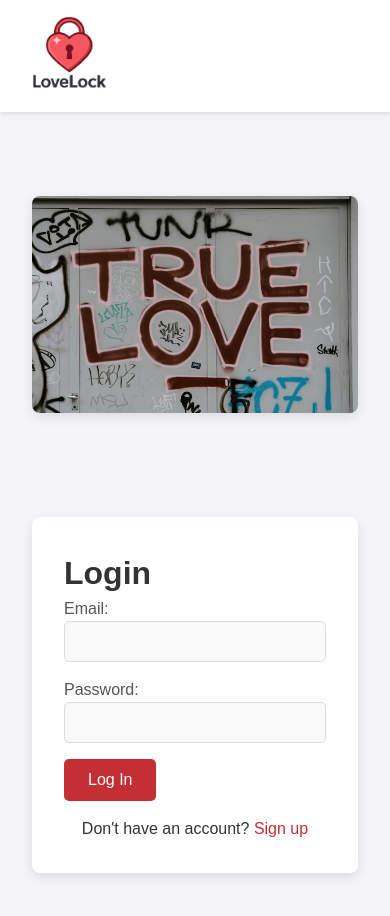
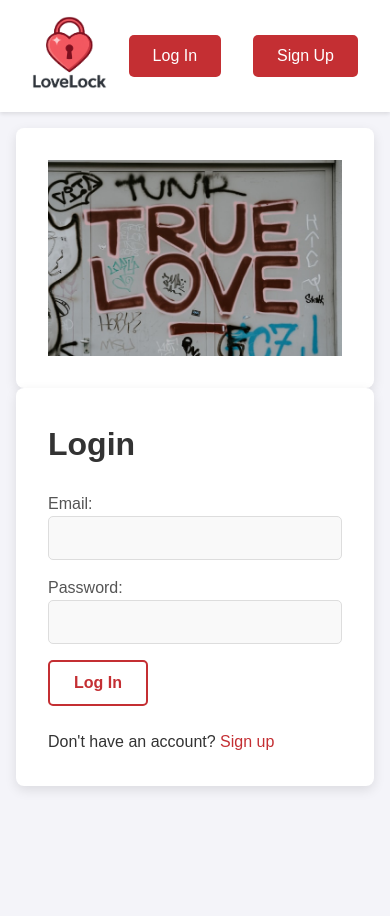
Before and after one commit to gwhizgwhiz/love-lock-supabase, a React (Create React App) app in the folder frontend/: page /login in a window 390 px wide. Shown: the top 916 px of the page. After the commit the page ends 844 px from the top, so only its background shows below. Built offline with nearby package versions, Linux system fonts and the light colour scheme; a web font is replaced by a local one.

Commit message:
header and login/signup css

```diff
--- a/frontend/src/App.css
+++ b/frontend/src/App.css
@@ -1,10 +1,9 @@
 /* --- App.css --- */
 
-/* 1. Font import & root variables */
+/* 1. Font Import & Root Variables */
 @import url('https://fonts.googleapis.com/css2?family=Arial&display=swap');
 
 :root {
-  /* brand colors */
   --brand-red:       #C42F33;
   --brand-red-dark:  #A32829;
   --text-primary:    #333;
@@ -14,7 +13,7 @@
   --border-light:    rgba(0, 0, 0, 0.05);
 }
 
-/* 2. Global resets & base */
+/* 2. Global Reset & Base */
 * {
   margin: 0;
   padding: 0;
@@ -27,9 +26,12 @@ body {
   min-height: 100vh;
   line-height: 1.5;
 }
-a { text-decoration: none; color: inherit; }
+a {
+  text-decoration: none;
+  color: inherit;
+}
 
-/* 3. Reusable containers */
+/* 3. Reusable Container */
 .container {
   max-width: 800px;
   margin: 2rem auto;
@@ -40,7 +42,8 @@ a { text-decoration: none; color: inherit; }
 }
 
 /* 4. Buttons */
-.btn, button {
+.btn,
+button {
   padding: 0.75rem 1.5rem;
   font-size: 1rem;
   border: none;
@@ -50,42 +53,59 @@ a { text-decoration: none; color: inherit; }
   cursor: pointer;
   transition: background-color 0.2s, color 0.2s;
 }
-.btn:hover, button:hover {
+.btn:hover,
+button:hover {
   background-color: var(--brand-red-dark);
 }
-
-/* small variant */
 .btn-small {
   padding: 0.5rem 1rem;
   font-size: 0.875rem;
 }
 
-/* 5. Forms */
-.form, .settings-form {
+/* 5. Forms & Inputs */
+.form,
+.settings-form,
+.profile-edit-container form {
   display: flex;
   flex-direction: column;
   gap: 1rem;
 }
-.form label, .settings-form label {
+.form label,
+.settings-form label {
   display: flex;
   flex-direction: column;
   font-weight: 500;
 }
-.form input[type="text"],
-.form input[type="email"],
-.form input[type="password"],
-.form input[type="file"],
-.settings-form input,
-.form textarea,
-.form select {
+input,
+textarea,
+select {
   padding: 0.5rem;
   font-size: 1rem;
   border: 1px solid #ccc;
   border-radius: 4px;
   background: white;
 }
+.input-field {
+  width: 100%;
+  padding: 0.75rem;
+  border: 1px solid #ddd;
+  border-radius: 5px;
+  background: #f9f9f9;
+}
+.input-field:focus {
+  outline: none;
+  border-color: var(--brand-red);
+  background: white;
+}
+.input-group {
+  margin-bottom: 1rem;
+}
+.input-group label {
+  margin-bottom: 0.5rem;
+  color: var(--text-secondary);
+}
 
-/* 6. Spinners & empty states */
+/* 6. Spinners & Empty States */
 .spinner {
   display: block;
   margin: 2rem auto;
@@ -103,12 +123,7 @@ a { text-decoration: none; color: inherit; }
   padding: 2rem 0;
 }
 
-/* 7. Homepage */
-.home-container {
-  display: flex;
-  flex-direction: column;
-  min-height: 100vh;
-}
+/* 7. Header & Home */
 .header {
   display: flex;
   justify-content: space-between;
@@ -116,114 +131,190 @@ a { text-decoration: none; color: inherit; }
   padding: 1rem 2rem;
   background: white;
   box-shadow: 0 2px 4px rgba(0,0,0,0.1);
-  position: sticky; top: 0; z-index: 10;
+  position: sticky;
+  top: 0;
+  z-index: 10;
 }
-.header .logo {
-  width: 75px;
-}
+.header .logo { width: 75px; }
 .header .avatar {
   width: 40px; height: 40px;
   border-radius: 50%;
   background: var(--brand-red);
   color: white;
-  display: flex; align-items: center; justify-content: center;
-  font-weight: bold; cursor: pointer;
+  display: flex;
+  align-items: center;
+  justify-content: center;
+  font-weight: bold;
+  cursor: pointer;
+}
+.home-container {
+  display: flex;
+  flex-direction: column;
+  min-height: 100vh;
 }
 .banner {
   flex: 1;
-  display: flex; flex-direction: column;
-  justify-content: center; align-items: center;
+  display: flex;
+  flex-direction: column;
+  justify-content: center;
+  align-items: center;
   text-align: center;
   background: linear-gradient(135deg, #ff9a9e 0%, #fad0c4 100%);
-  color: white; padding: 4rem 2rem;
+  color: white;
+  padding: 4rem 2rem;
 }
 .banner h1 {
-  font-size: 3rem; margin-bottom: 1rem;
+  font-size: 3rem;
+  margin-bottom: 1rem;
 }
 .banner p {
-  font-size: 1.25rem; max-width: 600px; line-height: 1.5;
+  font-size: 1.25rem;
+  max-width: 600px;
+  line-height: 1.5;
 }
 .home-buttons {
-  display: flex; gap: 1rem; margin-top: 2rem;
+  display: flex;
+  gap: 1rem;
+  margin-top: 2rem;
 }
 .home-buttons .btn {
-  background: white; color: var(--brand-red);
+  background: white;
+  color: var(--brand-red);
 }
 .home-buttons .btn:hover {
-  background: rgba(255,255,255,0.8); color: var(--brand-red-dark);
+  background: rgba(255,255,255,0.8);
+  color: var(--brand-red-dark);
 }
 
-/* 8. Login / Signup layout */
-.login-container, .login-container.signup-page {
-  display: flex;
-  flex-wrap: wrap;
-  justify-content: center;
-  align-items: center;
-  min-height: 100vh;
-  padding: 2rem;
+/* 8. Login / Signup Layout (even halves + unified padding) */
+.login-container,
+.login-container.signup-page {
+  display: grid;
+  grid-template-columns: 1fr 1fr;            /* two equal columns */
+  grid-template-rows: 1fr;                   /* one full-height row */
+  gap: 2rem;                                 /* space between cards */
+  padding: 2rem;                             /* outer padding */
+  height: calc(100vh - 64px);                /* full viewport minus header */
   background: var(--bg-page);
 }
-.login-image, .signup-page .login-image {
-  flex: 0 1 400px;
-  display: flex; justify-content: center; align-items: center;
+
+@media (max-width: 768px) {
+  .login-container,
+  .login-container.signup-page {
+    display: block;
+    padding: 1rem;
+    height: auto;
+    gap: 1rem;
+  }
 }
-.login-img {
-  max-width: 100%; height: auto;
+
+/* IMAGE CARD */
+.login-image,
+.signup-page .login-image {
+  padding: 2rem;                             /* match form padding */
+  background: var(--bg-card);
+  border-radius: 8px;
+  box-shadow: 0 4px 12px rgba(0,0,0,0.1);
+  overflow: hidden;
+}
+.login-image .login-img {
+  width: 100%;
+  height: 100%;
+  object-fit: cover;
+  display: block;
+}
+
+/* FORM CARD */
+.login-form,
+.signup-page .login-form {
+  display: flex;
+  flex-direction: column;                    /* stack heading + fields */
+  justify-content: center;                   /* vertical center */
+  align-items: stretch;
+  padding: 2rem;                             /* same as image */
+  background: var(--bg-card);
   border-radius: 8px;
   box-shadow: 0 4px 12px rgba(0,0,0,0.1);
 }
-.login-form, .signup-page .login-form {
-  flex: 1 1 400px;
-  background: white;
-  padding: 2rem;
-  border-radius: 8px;
-  box-shadow: 0 4px 12px rgba(0,0,0,0.1);
+
+/* constrain inner form width */
+.login-form > *,
+.signup-page .login-form > * {
+  max-width: 400px;
+  width: 100%;
+  margin: 0 auto;
 }
-.input-group {
+
+/* LEFT-ALIGN THE HEADINGS */
+.login-form h1,
+.signup-page .login-form h1 {
+  font-size: 2rem;
+  margin-bottom: 1.5rem;
+  text-align: left;                          /* was centered before */
+  color: var(--text-primary);
+}
+
+/* SPACING BETWEEN FIELDS */
+.login-form .input-group,
+.signup-page .login-form .input-group {
   margin-bottom: 1rem;
 }
-.input-group label {
-  margin-bottom: 0.5rem;
-  color: var(--text-secondary);
+
+/* RED LINKS + LEFT-ALIGN “already have an account” */
+.login-form .signup-link,
+.signup-page .login-form .signup-link {
+  margin-top: 1.5rem;
+  text-align: left;
 }
-.input-field {
-  width: 100%; padding: 0.75rem;
-  border: 1px solid #ddd; border-radius: 5px;
-  background: #f9f9f9;
-}
-.input-field:focus {
-  outline: none; border-color: var(--brand-red);
-  background: white;
-}
-.signup-link {
-  text-align: center; margin-top: 1rem;
-}
-.signup-link a {
+.login-form .signup-link a,
+.signup-page .login-form .signup-link a {
   color: var(--brand-red);
 }
-.signup-link a:hover {
-  text-decoration: underline;
+
+/* 9. Outlined Buttons (Login/Signup) */
+.login-form .btn,
+.signup-page .login-form .btn {
+  background: transparent !important;
+  border: 2px solid var(--brand-red) !important;
+  color: var(--brand-red) !important;
+  padding: 0.75rem 1.5rem;
+  font-weight: 600;
+  transition: background-color 0.2s, color 0.2s;
+}
+.login-form .btn:hover,
+.signup-page .login-form .btn:hover {
+  background-color: var(--brand-red) !important;
+  color: #fff !important;
 }
 
-/* 9. Inbox / Thread cards */
+/* 10. Inbox & Thread */
 .inbox-container {
-  display: flex; justify-content: center;
-  padding: 2rem; background: var(--bg-page);
+  display: flex;
+  justify-content: center;
+  padding: 2rem;
+  background: var(--bg-page);
 }
 .inbox-card {
   background: white;
   border-top: 4px solid var(--brand-red);
   border-radius: 8px;
   box-shadow: 0 4px 12px rgba(0,0,0,0.05);
-  max-width: 600px; width: 100%; padding: 1.5rem;
+  max-width: 600px;
+  width: 100%;
+  padding: 1.5rem;
 }
 .inbox-card h1 { color: var(--brand-red); margin-bottom: 1rem; }
 .message-list {
-  list-style: none; padding: 0; display: grid; row-gap: 1rem;
+  list-style: none;
+  padding: 0;
+  display: grid;
+  row-gap: 1rem;
 }
 .message-item {
-  background: white; border: 1px solid var(--border-light);
-  border-radius: 6px; padding: 1rem;
+  background: white;
+  border: 1px solid var(--border-light);
+  border-radius: 6px;
+  padding: 1rem;
   transition: background 0.2s;
 }
 .message-item:hover { background: #fcf2f2; }
@@ -231,17 +322,12 @@ a { text-decoration: none; color: inherit; }
 .message-item h2 { margin-bottom: 0.5rem; font-size: 1.1rem; }
 .message-item p { color: var(--text-secondary); }
 
-/* 10. Profiles list & cards */
-.profiles-container {
-  padding: 2rem 0;
-}
-.search-bar input {
-  width: 100%; padding: 0.75rem;
-  border: 1px solid #ddd; border-radius: 5px;
-}
+/* 11. Profiles Grid & Cards */
+.profiles-container { padding: 2rem 0; }
+.search-bar input { width: 100%; padding: 0.75rem; border: 1px solid #ddd; border-radius: 5px; }
 .profiles-grid {
   display: grid;
-  grid-template-columns: repeat(auto-fill, minmax(180px, 1fr));
+  grid-template-columns: repeat(auto-fill, minmax(180px,1fr));
   gap: 1.5rem;
   margin-top: 1.5rem;
 }
@@ -255,7 +341,8 @@ a { text-decoration: none; color: inherit; }
 }
 .profile-card:hover { transform: translateY(-4px); }
 .profile-avatar {
-  width: 80px; height: 80px;
+  width: 80px;
+  height: 80px;
   border-radius: 50%;
   object-fit: cover;
   margin-bottom: 0.5rem;
@@ -263,90 +350,87 @@ a { text-decoration: none; color: inherit; }
 .trust-score { margin: 0.5rem 0; }
 .score-number { margin-left: 0.25rem; color: var(--text-secondary); }
 
-/* 11. Profile detail */
-.detail-container {
-  padding: 2rem 1rem;
-}
+/* 12. Profile Detail */
+.detail-container { padding: 2rem 1rem; }
 .hero {
-  display: flex; align-items: center;
-  background: linear-gradient(135deg, #ff9a9e, #fad0c4);
-  color: white; padding: 2rem; border-radius: 8px;
+  display: flex;
+  align-items: center;
+  background-color: hsl(0,100%,96%);
+  color: #333;
+  padding: 2rem;
+  border-radius: 8px;
   gap: 1.5rem;
 }
 .hero-avatar {
-  width: 120px; height: 120px; border-radius: 50%;
+  width: 120px;
+  height: 120px;
+  border-radius: 50%;
   object-fit: cover;
 }
 .hero-info h1 { font-size: 2rem; margin-bottom: 0.5rem; }
 .trust-badge { font-size: 1.25rem; margin: 0.5rem 0; }
 .hero-stats span { margin-right: 1rem; font-size: 0.9rem; }
 .chart-placeholder {
-  height: 200px; background: #fafafa;
+  height: 200px;
+  background: #fafafa;
   border: 1px dashed #ccc;
-  display: flex; align-items: center;
-  justify-content: center; color: #999;
+  display: flex;
+  align-items: center;
+  justify-content: center;
+  color: #999;
   margin: 1.5rem 0;
 }
-.timeline ul {
-  list-style: none; padding: 0; margin: 0;
-}
+.timeline ul { list-style: none; padding: 0; margin: 0; }
 .timeline li {
-  display: flex; justify-content: space-between;
-  padding: 0.75rem 0; border-bottom: 1px solid #eee;
+  display: flex;
+  justify-content: space-between;
+  padding: 0.75rem 0;
+  border-bottom: 1px solid #eee;
 }
 .timeline li:last-child { border-bottom: none; }
 .timeline li.positive { background: #e6ffed; }
 .timeline li.negative { background: #ffe6e6; }
 .timeline li.neutral  { background: #eef2ff; }
 
-/* 12. Profile Edit & Settings */
+/* 13. Profile Edit & Settings */
 .profile-edit-container,
-.settings-container {
-  padding: 2rem 1rem;
-}
+.settings-container { padding: 2rem 1rem; }
 .avatar-preview {
-  width: 80px; height: 80px;
-  object-fit: cover; border-radius: 50%;
+  width: 80px;
+  height: 80px;
+  object-fit: cover;
+  border-radius: 50%;
   margin-top: 0.5rem;
 }
 
-/* --- Header Avatar Dropdown --- */
+/* Header Avatar Dropdown */
 .header .header-right {
   position: relative;
   display: flex;
   align-items: center;
   gap: 1rem;
 }
-
-/* the floating menu */
 .dropdown-menu {
   position: absolute;
-  top: 60px;            /* just below the header bar */
+  top: 60px;
   right: 0;
-  background: #ffffff;
+  background: #fff;
   box-shadow: 0 2px 8px rgba(0,0,0,0.15);
   border-radius: 0.25rem;
   overflow: hidden;
   z-index: 20;
   min-width: 160px;
 }
-
-/* links inside the menu */
 .dropdown-item {
   display: block;
   width: 100%;
   padding: 0.75rem 1rem;
   color: #333;
-  text-decoration: none;
   font-size: 0.9rem;
+  text-align: left;
   transition: background 0.2s;
-  text-align: left;
 }
-.dropdown-item:hover {
-  background: #f5f5f5;
-}
-
-/* logout button variant */
+.dropdown-item:hover { background: #f5f5f5; }
 .logout-item {
   display: block;
   width: 100%;
@@ -359,20 +443,4 @@ a { text-decoration: none; color: inherit; }
   font-size: 0.9rem;
   transition: background 0.2s;
 }
-.logout-item:hover {
-  background: #fdecea;
-}
-
-.hero {
-  background-color: hsl(0, 100%, 96%);  /* very light red */
-  color: #333;                          /* dark text for readability */
-  margin-bottom: 2rem;
-  padding: 1.5rem;
-  border-radius: 0.5rem;
-}
-
-.hero-info h1,
-.hero-info .trust-badge,
-.hero-info .hero-stats {
-  color: inherit;  /* ensure dark text */
-}
+.logout-item:hover { background: #fdecea; }
--- a/frontend/src/components/Header.js
+++ b/frontend/src/components/Header.js
@@ -3,43 +3,45 @@ import React, { useState, useEffect, useRef } from 'react';
 import { Link, useNavigate }               from 'react-router-dom';
 import supabase                             from '../supabaseClient';
 import logo                                 from '../assets/logo.png';
-import '../App.css';
+import '../App.css';  // your .header, .btn, .avatar, .dropdown-menu, etc.
 
 export default function Header() {
-  const [user, setUser] = useState(null);
-  const [slug, setSlug] = useState(null);
-  const [open, setOpen] = useState(false);
-  const navigate        = useNavigate();
-  const dropdownRef     = useRef();
+  const [user, setUser]     = useState(null);
+  const [slug, setSlug]     = useState(null);
+  const [open, setOpen]     = useState(false);
+  const navigate            = useNavigate();
+  const dropdownRef         = useRef();
 
-  // load auth’d user and then their slug from person_of_interest
   useEffect(() => {
-    async function load() {
-      const {
-        data: { user },
-      } = await supabase.auth.getUser();
-      if (!user) return setUser(null);
+    // 1) Get initial session user
+    supabase.auth.getUser().then(({ data }) => {
+      setUser(data.user);
+    });
 
-      setUser(user);
-
-      // this is the key change ↓
-      const { data: poi, error } = await supabase
-        .from('person_of_interest')
-        .select('slug')
-        .eq('created_by', user.id)
-        .single();
-
-      if (error) {
-        console.warn('Could not load slug:', error.message);
-      } else {
-        setSlug(poi.slug);
-      }
-    }
-
-    load();
+    // 2) Listen for login/logout
+    const { data: { subscription } } = supabase.auth.onAuthStateChange(
+      (_event, session) => setUser(session?.user || null)
+    );
+    return () => subscription.unsubscribe();
   }, []);
 
-  // close dropdown on outside click
+  // Whenever user changes, grab their slug if they’re signed in
+  useEffect(() => {
+    if (!user) {
+      setSlug(null);
+      return;
+    }
+    supabase
+      .from('person_of_interest')
+      .select('slug')
+      .eq('created_by', user.id)
+      .single()
+      .then(({ data, error }) => {
+        if (data?.slug) setSlug(data.slug);
+      });
+  }, [user]);
+
+  // Close dropdown on outside click
   useEffect(() => {
     function onClick(e) {
       if (dropdownRef.current && !dropdownRef.current.contains(e.target)) {
@@ -64,6 +66,21 @@ export default function Header() {
         <img src={logo} alt="App Logo" className="logo" />
       </Link>
 
+      {/* If no user → show Log In / Sign Up */}
+      {!user && (
+        <div className="header-right">
+          <Link to="/login">
+            <button className="btn">Log In</button>
+          </Link>
+          <Link to="/signup">
+            <button className="btn" style={{ marginLeft: '1rem' }}>
+              Sign Up
+            </button>
+          </Link>
+        </div>
+      )}
+
+      {/* If user → show View Profiles + avatar/dropdown */}
       {user && (
         <div className="header-right" ref={dropdownRef}>
           <Link to="/profiles">
@@ -77,7 +94,8 @@ export default function Header() {
             onClick={() => setOpen(o => !o)}
             title={user.email}
             style={{
-              width: '40px', height: '40px',
+              width: '40px',
+              height: '40px',
               borderRadius: '50%',
               backgroundColor: '#C42F33',
               color: 'white',
```
